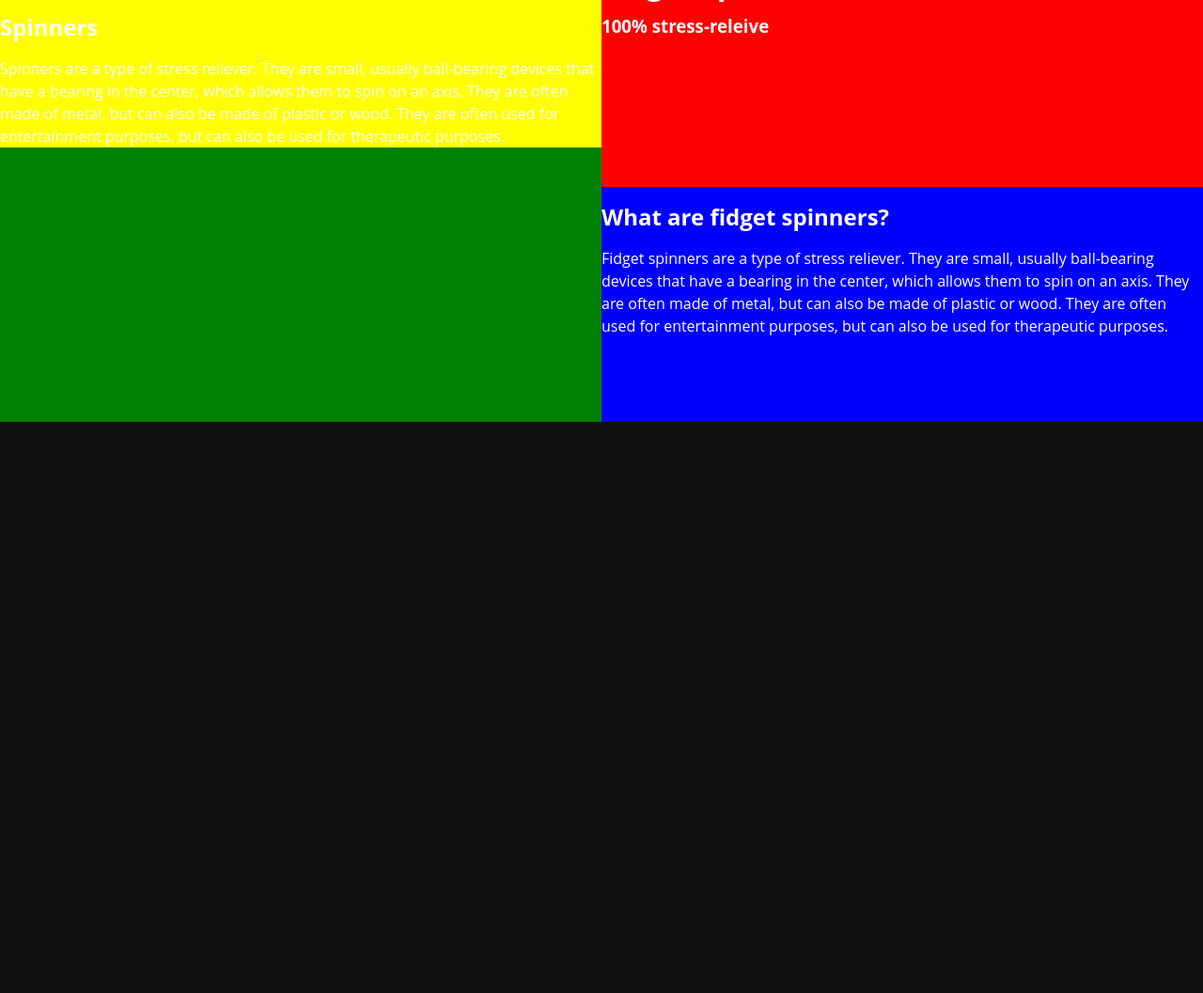
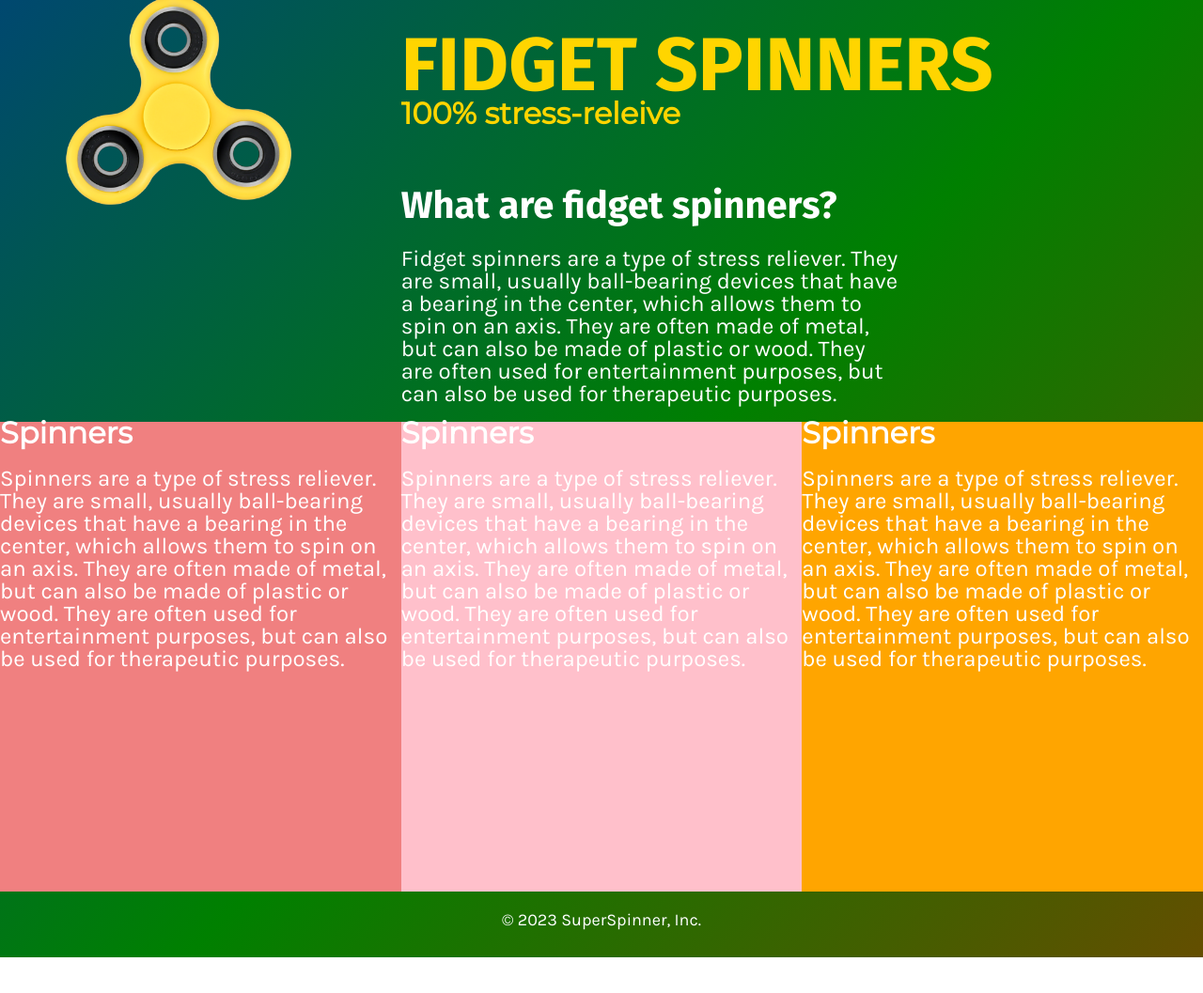
Before and after one commit to gdmgent/motion-for-web-projects-gdmgent-siebedegelas-2004, a plain HTML site: page Opdracht 1 - Animated product/index.html in a window 1280 px wide. Shown: the part 51-1108 px from the top of the page at 94% size. After the commit the page ends 1070 px from the top, so only its background shows below. Drawn offline with Linux system fonts and the light colour scheme.

Commit message:
commit 2

```diff
--- a/Opdracht 1 - Animated product/css/main.css
+++ b/Opdracht 1 - Animated product/css/main.css
@@ -4,12 +4,18 @@
 * { box-sizing: border-box;}
 
 body {
-    background: #111 url(../assets/background.png) repeat-x top center;
+    background: #111;
     background-attachment: fixed;
     color: #fff;
     padding: 0; margin: 0;
     line-height: 1.5em;
-    font-family: 'Open Sans', 'Segoe UI', Tahoma, Geneva, Verdana, sans-serif;
+/*Background animation*/
+    z-index: 1;
+    background: linear-gradient(-45deg, hsl(0, 100%, 50%), green, hsl(240, 100%, 50%), yellow);
+    background-size: 400% 400%;
+    width: 100%;
+    height: 100vh;
+    animation: animate 20s ease infinite;
 }
 
 .content {
@@ -17,31 +23,85 @@ body {
     max-width: 100%;
     margin: auto;
     grid-template-columns: 1fr 1fr 1fr 1fr 1fr 1fr;
-    grid-template-rows: repeat(5, 250px);
+    grid-template-rows: 250px 250px 250px 250px 70px;
     grid-template-areas:
-    "spinner spinner spinner title title title"
-    "spinner spinner spinner text text text"
+    "spinner spinner title title title title"
+    "spinner spinner text text text text"
     "card1 card1 card2 card2 card3 card3"
     "card1 card1 card2 card2 card3 card3"
     "footer footer footer footer footer footer";
 }
 
+h1 {font-size: 5rem; font-family: 'Fira Sans', sans-serif; text-transform: uppercase; line-height: 1em; margin: 0;}
+h2 {font-size: 2.5rem; font-family: 'Fira Sans', sans-serif; ; line-height: 1em; margin: 0;}
+h3 { font-size: 2rem; font-family: 'Montserrat', sans-serif; margin: 0;}
+p {font-family: 'Karla', sans-serif; font-size: 1.5rem;}
+
+/* Big fidget spinner animation*/
 .spinner {
     grid-area: spinner;
-    background: green;
+    background: url(../assets/Yellow_Fidget_Spinner.png) no-repeat;
+    padding: 1rem;
+    margin-left: 2rem;
+    background-size: 80%;
+    color:#101931;
 }
+
+.spinner:hover {
+    display: inline-block;
+    animation: spinner 5s infinite alternate ease-in-out;}
 
 .title {
     grid-area: title;
-    background: red;
+    padding-top: 5rem;
+    color: hsl(50, 100%, 50%);
 }
 
 .text {
     grid-area: text;
-    background: blue;
+    padding-right: 20rem;
 }
 
 .card1 {
     grid-area: card1;
-    background: yellow;
+    background: lightcoral;
 }
+
+.card2 {
+    grid-area: card2;
+    background: pink;
+}
+
+.card3 {
+    grid-area: card3;
+    background: orange;
+}
+
+.footer {
+    grid-area: footer;
+    text-align: center;
+}
+
+.footer p {
+    font-size: 18px;
+}
+
+/* Spinner animation */
+@keyframes spinner {
+    100% {
+      transform: rotate(3600deg);
+    }
+  }
+
+/* Background animation */
+@keyframes animate {
+    0% {
+        background-position: 0% 50%;
+    }
+    50% {
+        background-position: 100% 50%;
+    }
+    100% {
+        background-position: 0% 50%;
+    }
+}
--- a/Opdracht 1 - Animated product/index.html
+++ b/Opdracht 1 - Animated product/index.html
@@ -14,12 +14,6 @@
 </head>
 <body>
 
-    <!--
-    <header class="logo">
-        <img src="assets/logo.png" alt="logo">
-    </header>
--->
-
     <div class="content">
 
         <div class="title">
@@ -32,25 +26,42 @@
             <p>Fidget spinners are a type of stress reliever. They are small, usually ball-bearing devices that have a bearing in the center, which allows them to spin on an axis. They are often made of metal, but can also be made of plastic or wood. They are often used for entertainment purposes, but can also be used for therapeutic purposes.</p>
         </div>
 
-        <div class="spinner">
-            <picture>
-                <source media="(max-width: 1000px)" srcset="assets/screenshot_cutout.jpg">
-                <img src="assets/screenshot.jpg" alt="Screenshot of the Lipsum game">
-            </picture>
+        <div class="spinner"></div>
+
 
         <div class="card1">
             <div class="card__image">
-                <img src="assets/fidget-spinner.png" alt="Fidget spinner">
             </div>
             <div class="card__text">
-                <h2>Spinners</h2>
+                <h3>Spinners</h3>
                 <p>Spinners are a type of stress reliever. They are small, usually ball-bearing devices that have a bearing in the center, which allows them to spin on an axis. They are often made of metal, but can also be made of plastic or wood. They are often used for entertainment purposes, but can also be used for therapeutic purposes.</p>
             </div>
         </div>
 
 
+        <div class="card2">
+            <div class="card__image">
+            </div>
+            <div class="card__text">
+                <h3>Spinners</h3>
+                <p>Spinners are a type of stress reliever. They are small, usually ball-bearing devices that have a bearing in the center, which allows them to spin on an axis. They are often made of metal, but can also be made of plastic or wood. They are often used for entertainment purposes, but can also be used for therapeutic purposes.</p>
+            </div>
+        </div>
 
 
-    </div>
+        <div class="card3">
+            <div class="card__image">
+            </div>
+            <div class="card__text">
+                <h3>Spinners</h3>
+                <p>Spinners are a type of stress reliever. They are small, usually ball-bearing devices that have a bearing in the center, which allows them to spin on an axis. They are often made of metal, but can also be made of plastic or wood. They are often used for entertainment purposes, but can also be used for therapeutic purposes.</p>
+            </div>
+        </div>
+
+        <div class="footer">
+            <p>© 2023 SuperSpinner, Inc.</p>
+        </div>
+
+
     </body>
 </html>
--- a/Week04/Oefening-3/css/style.css
+++ b/Week04/Oefening-3/css/style.css
@@ -1,3 +1,5 @@
+/*Playstation oefening*/
+
 @import url('https://fonts.googleapis.com/css2?family=Odibee+Sans&family=Open+Sans:ital,wght@0,300;1,300&display=swap');
 * { box-sizing: border-box;}
 body {
```
Also changed, not shown: Opdracht 1 - Animated product/assets/Yellow_Fidget_Spinner.png (added), Opdracht 1 - Animated product/assets/img1.jpg (added), Opdracht 1 - Animated product/assets/img2.jpg (added), Opdracht 1 - Animated product/assets/img3.jpg (added), Week04/Oefening-2/layout.css (line endings or trailing spaces).
